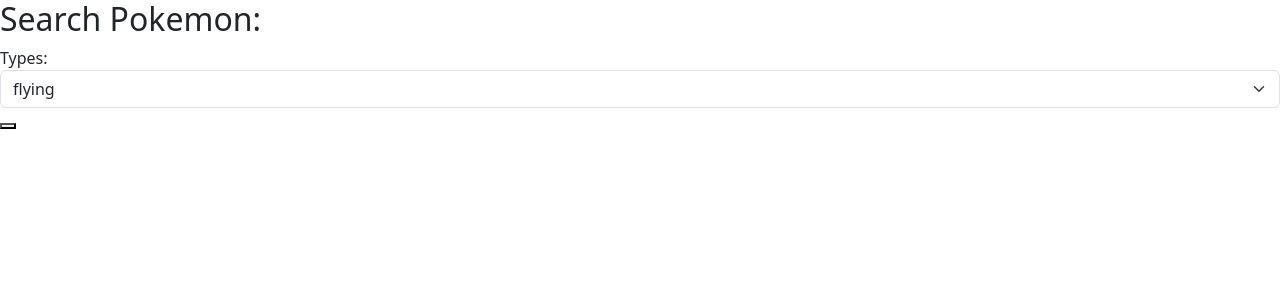
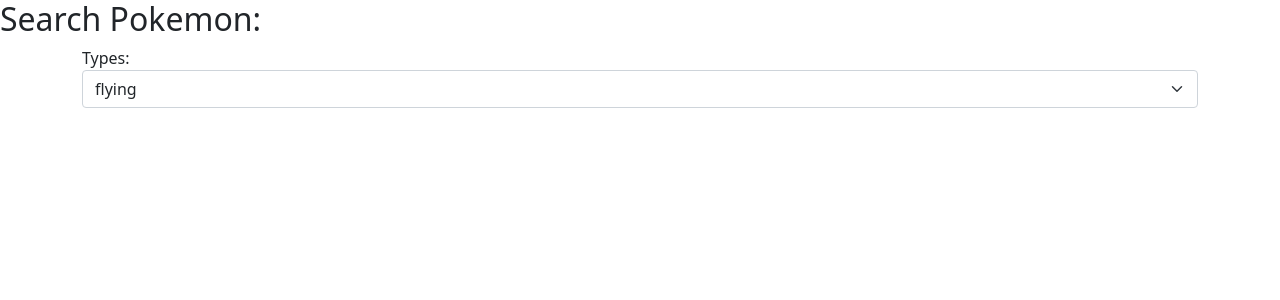
Before and after one commit to 210927-JavaFS/PokeQuery, an Angular app in the folder PokeQuery/: page /search in a window 1280 px wide. Shown: the top 300 px of the page. Built offline with nearby package versions, Linux system fonts and the light colour scheme.

Commit message:
add type div

```diff
--- a/PokeQuery/angular.json
+++ b/PokeQuery/angular.json
@@ -30,7 +30,8 @@
               "src/assets"
             ],
             "styles": [
-              "node_modules/bootstrap/dist/css/bootstrap.css"
+              "src/styles.css",
+              "/npnode_modules/bootstrap/dist/css/bootstrap.css"
             ],
             "scripts": []
           },
--- a/PokeQuery/package.json
+++ b/PokeQuery/package.json
@@ -19,6 +19,7 @@
     "@angular/platform-browser-dynamic": "~12.2.0",
     "@angular/router": "~12.2.0",
     "@ng-bootstrap/ng-bootstrap": "^10.0.0",
+    "bootstrap": "^5.1.3",
     "rxjs": "~6.6.0",
     "tslib": "^2.3.0",
     "zone.js": "~0.11.4"
--- a/PokeQuery/src/app/app.module.ts
+++ b/PokeQuery/src/app/app.module.ts
@@ -1,5 +1,6 @@
 import { NgModule } from '@angular/core';
 import { BrowserModule } from '@angular/platform-browser';
+import { NgbModule } from '@ng-bootstrap/ng-bootstrap';
 
 import { AppRoutingModule } from './app-routing.module';
 import { AppComponent } from './app.component';
@@ -12,7 +13,8 @@
   ],
   imports: [
     BrowserModule,
-    AppRoutingModule
+    AppRoutingModule,
+    NgbModule
   ],
   providers: [],
   bootstrap: [AppComponent]
--- a/PokeQuery/src/app/components/poke-search-type/poke-search-type.component.html
+++ b/PokeQuery/src/app/components/poke-search-type/poke-search-type.component.html
@@ -4,6 +4,7 @@
 <!-- flying, dragon, ghost, steel, normal, ground, grass, rock, dark
     ice, electric, psychic, fighting, poison, bug, water, fire, fairy
 -->
+<div class="container">
 <label for="type">Types: </label>
 <select id="type" class="form-select">
     <option>
@@ -48,4 +49,5 @@
 </select>
 
 
-<button></button>
+<button class="btn "></button>
+</div>
```
Also changed, not shown: 1 other file (tests, documents, lock files or other folders).
